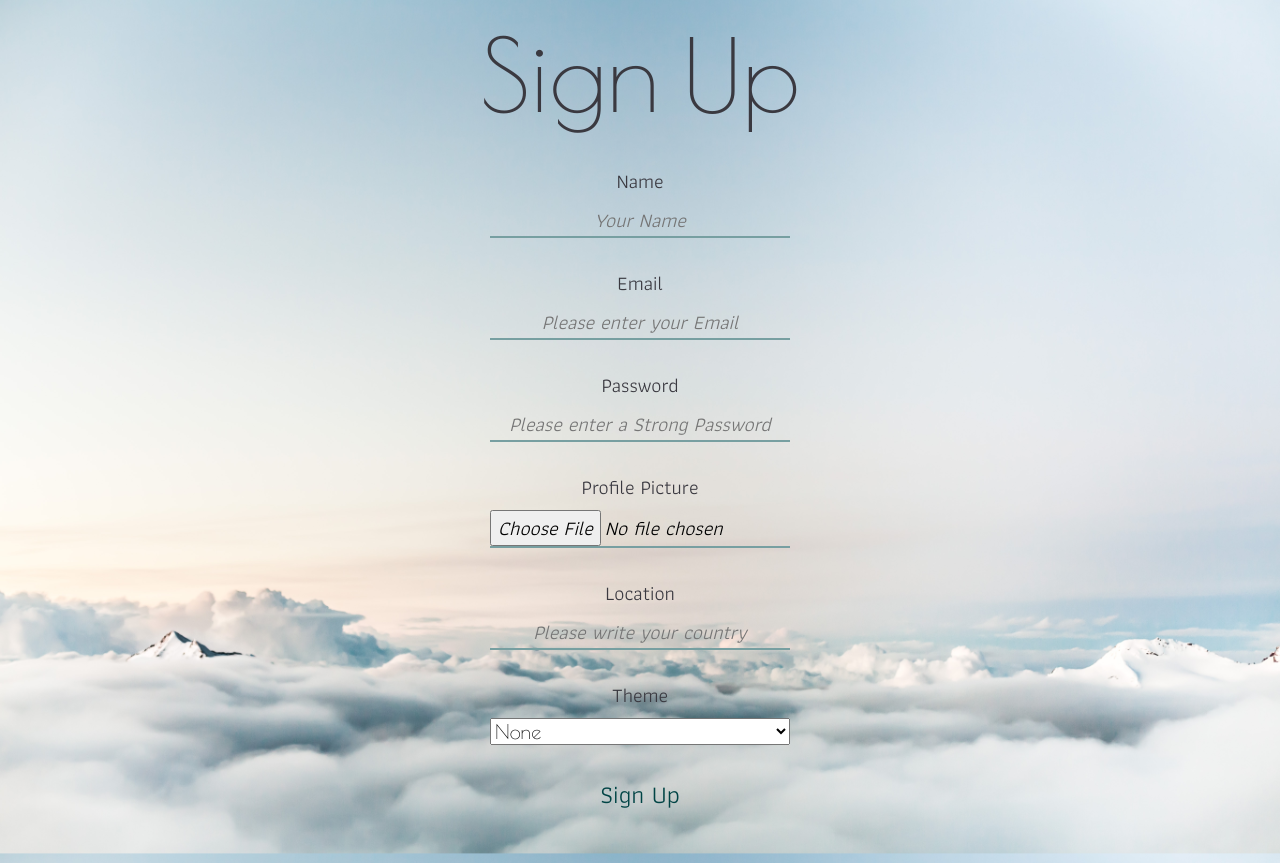
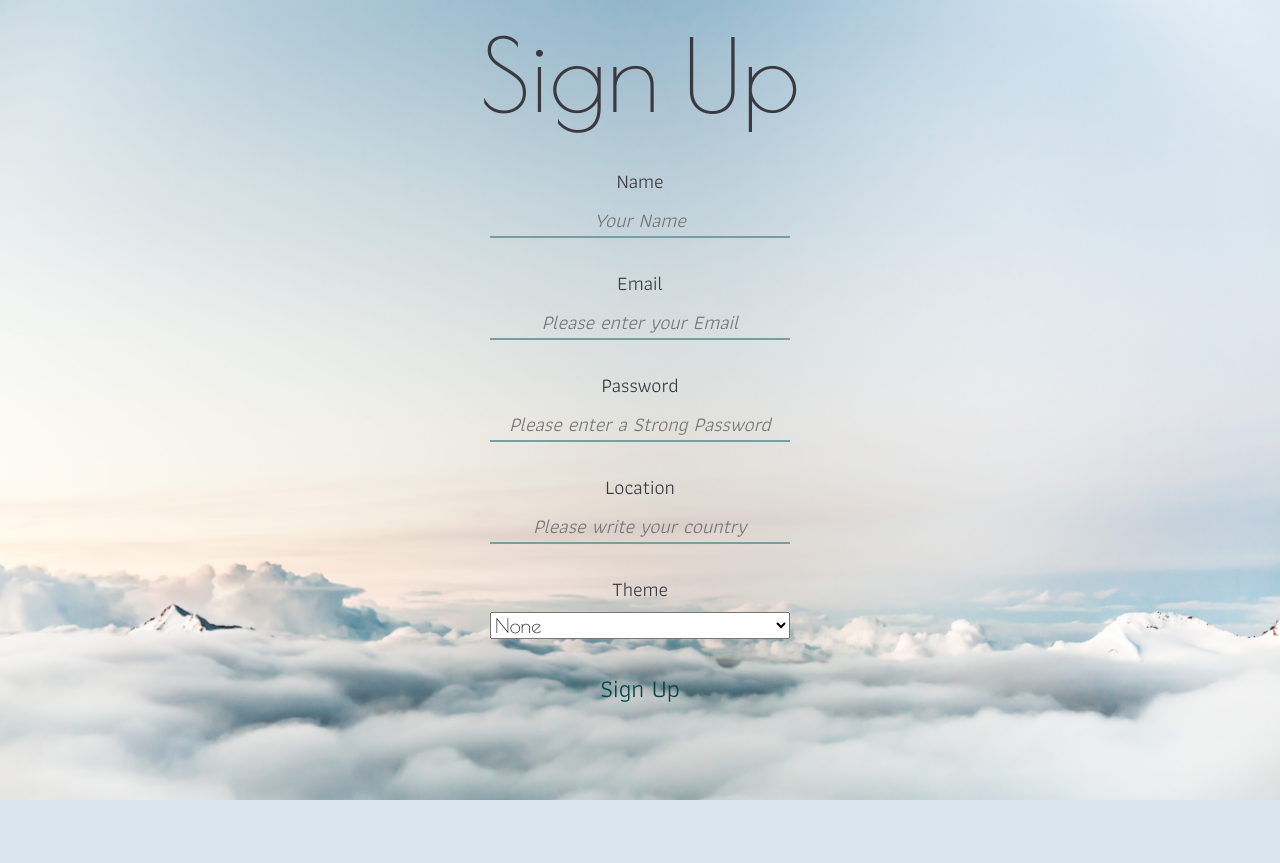
Before and after one commit to rebspen/Project-2-Iron-Hack-Web-Development-Bootcamp-New-Day, a Node server app: page /auth/sign-up in a window 1280 px wide. After the commit the page ends 800 px from the top, so only its background shows below. Run offline with Node 20, Linux system fonts and the light colour scheme; some libraries are stand-ins or nearby versions.

Commit message:
image settings updated

```diff
--- a/routes/auth.js
+++ b/routes/auth.js
@@ -91,8 +91,8 @@ const transporter = nodemailer.createTransport({
 
 router.post('/sign-up', uploader.single('profile'), (req, res, next) => {
   const { name, email, password, location, theme} = req.body;
-  const imgName = req.file.url;
-  const imgPath = req.file.originalname;
+  // const imgName = req.file.url;
+  // const imgPath = req.file.originalname;
   let token = '';
   const generateId = length => {
     const characters =
@@ -112,8 +112,8 @@ router.post('/sign-up', uploader.single('profile'), (req, res, next) => {
       email,
       passwordHash: hash,
       location,
-      imgPath,
-      imgName,
+      // imgPath,
+      // imgName,
       confirmationCode: token,
       theme
     });
--- a/views/auth/sign-up.hbs
+++ b/views/auth/sign-up.hbs
@@ -15,9 +15,9 @@
   <input type="password" name="password" id="input-password" placeholder="Please enter a Strong Password" />
   <br>
 
-  <label for="input-picture">Profile Picture</label>
+  {{!-- <label for="input-picture">Profile Picture</label>
   <input type="file" name="profile">
-  <br>
+  <br> --}}
 
 <label for="location">Location</label>
   <input type="text" name="location" id="input-location" placeholder="Please write your country"/>
```
